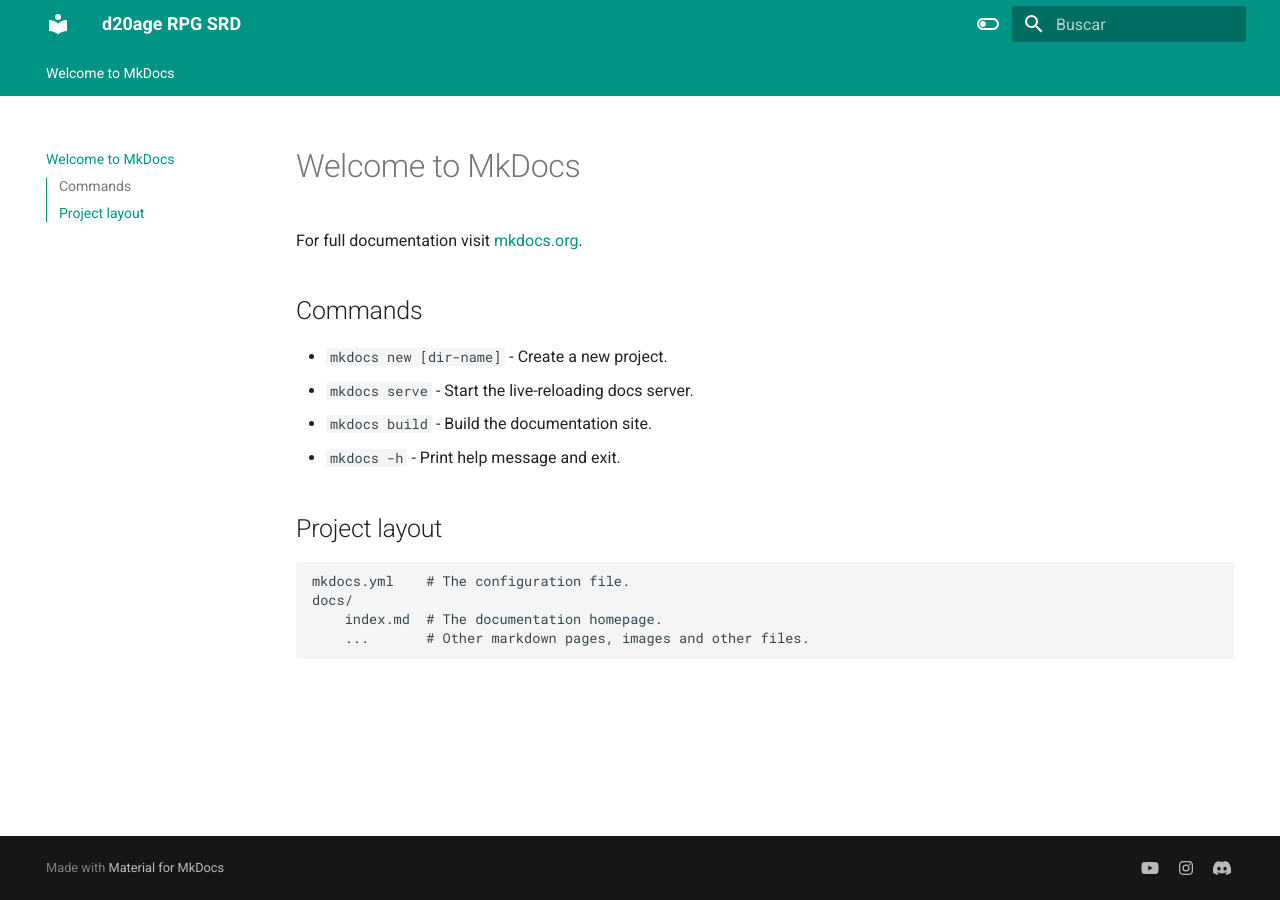
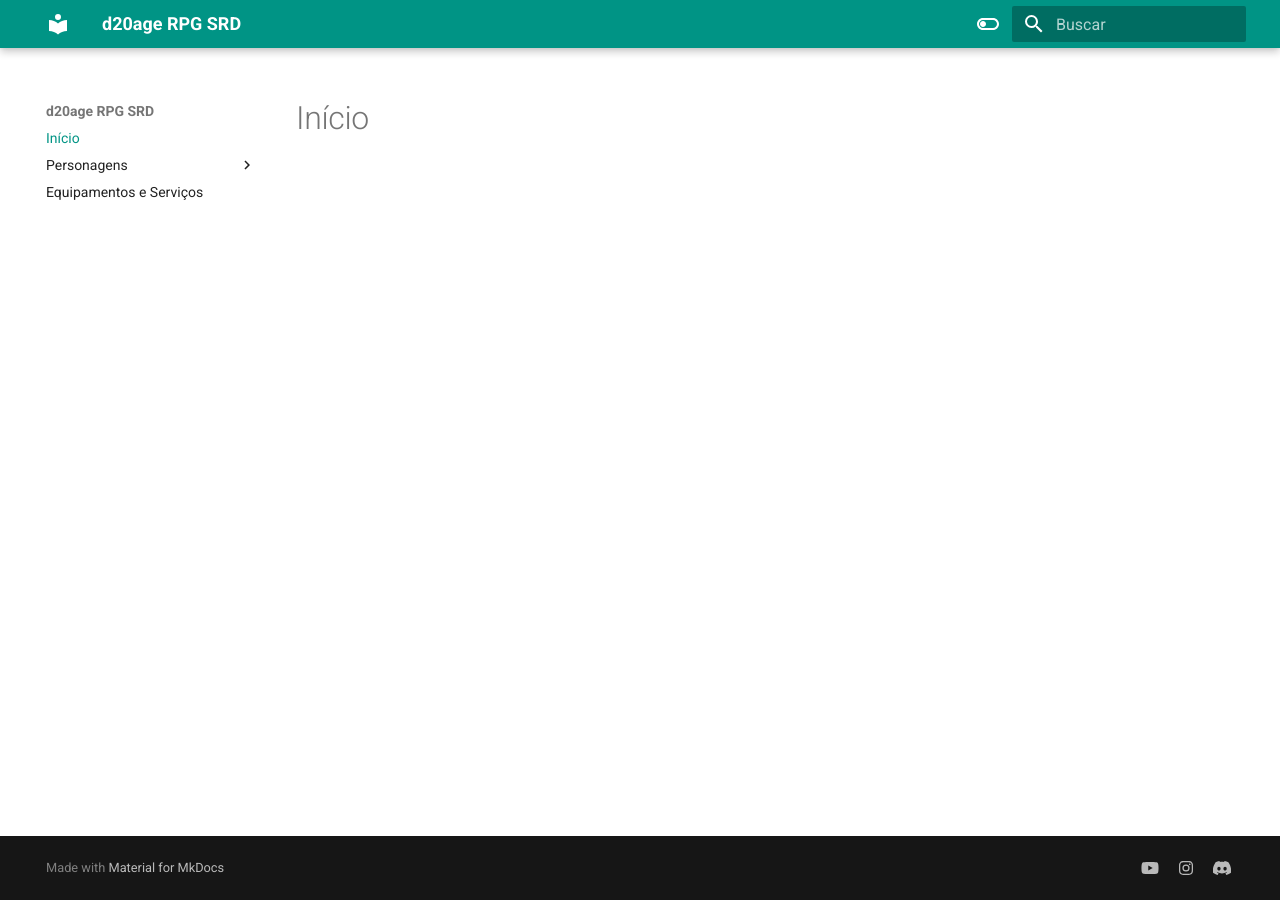
Before and after one commit to machado-cesar/d20age-rpg-srd, an MkDocs documentation site: the page built from docs/index.md, in a window 1280 px wide. Built offline with MkDocs 1.6.1 and Material for MkDocs 9.7.7, drawn with Linux system fonts in a browser that asks for light colours.

Commit message:
atualizando equipamentos

```diff
--- a/docs/index.md
+++ b/docs/index.md
@@ -1,17 +1 @@
-# Welcome to MkDocs
-
-For full documentation visit [mkdocs.org](https://www.mkdocs.org).
-
-## Commands
-
-* `mkdocs new [dir-name]` - Create a new project.
-* `mkdocs serve` - Start the live-reloading docs server.
-* `mkdocs build` - Build the documentation site.
-* `mkdocs -h` - Print help message and exit.
-
-## Project layout
-
-    mkdocs.yml    # The configuration file.
-    docs/
-        index.md  # The documentation homepage.
-        ...       # Other markdown pages, images and other files.
+# Início
--- a/mkdocs.yml
+++ b/mkdocs.yml
@@ -1,16 +1,24 @@
 site_name: d20age RPG SRD
+nav:
+  - Início: index.md
+  - Personagens:
+      - Arcanista: personagens/arcanista.md
+      - Combatente: personagens/combatente.md
+      - Especialista: personagens/especialista.md
+      - Magista: personagens/magista.md
+  - Equipamentos e Serviços: equipamentos-e-servicos.md
 theme:
   name: material
   features:
-    - navigation.tabs
-    - navigation.sections
+    # - navigation.tabs
+    # - navigation.sections
     - toc.integrate
-    - seracth.suggest
+    - search.suggest
     - search.highlight
     - content.tabs.link
   language: pt
   palette:
-    - shceme: default
+    - scheme: default
       toggle:
         icon: material/toggle-switch-off-outline
         name: Modo Escuro
```
Also changed, not shown: docs/equipamentos-e-servicos.md (added, +102 -0 lines), docs/personagens/arcanista.md (added, +1 -0 lines), docs/personagens/combatente.md (added, +1 -0 lines), docs/personagens/especialista.md (added, +1 -0 lines), docs/personagens/magista.md (added, +1 -0 lines).
